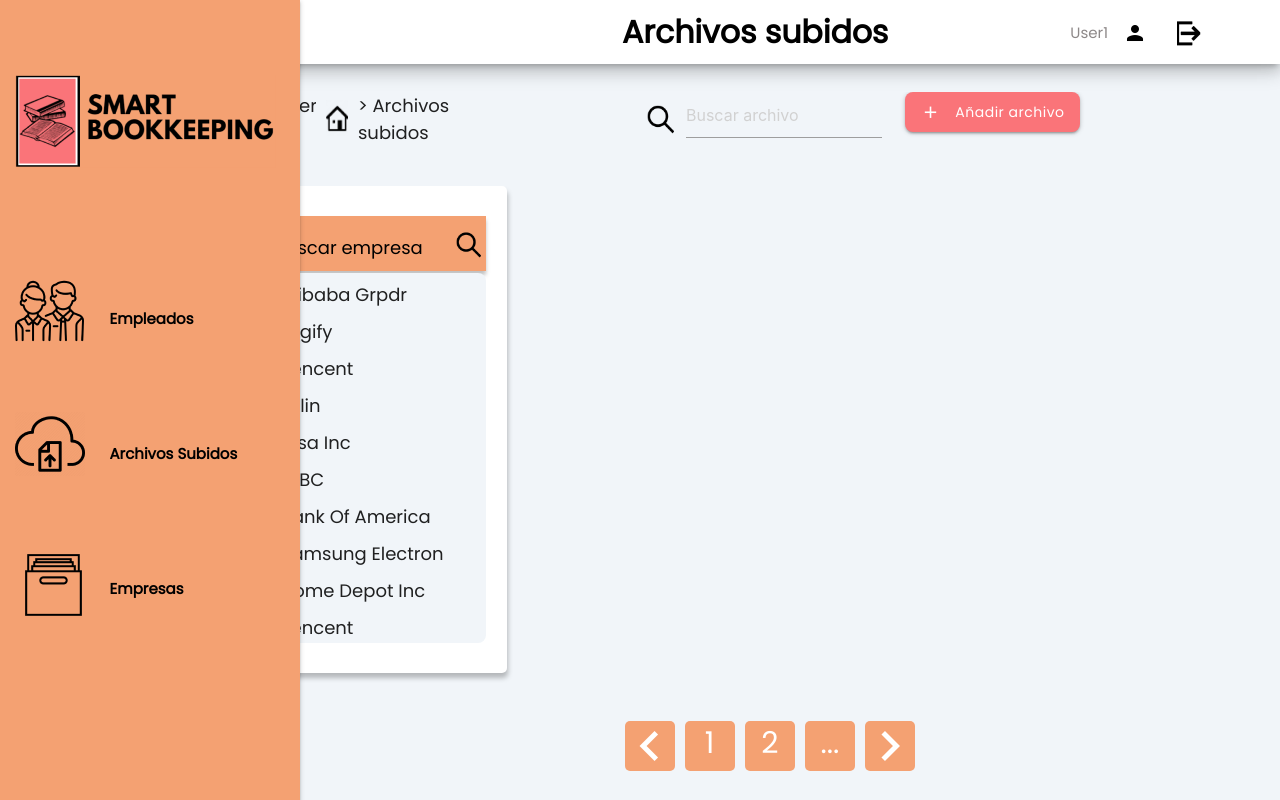
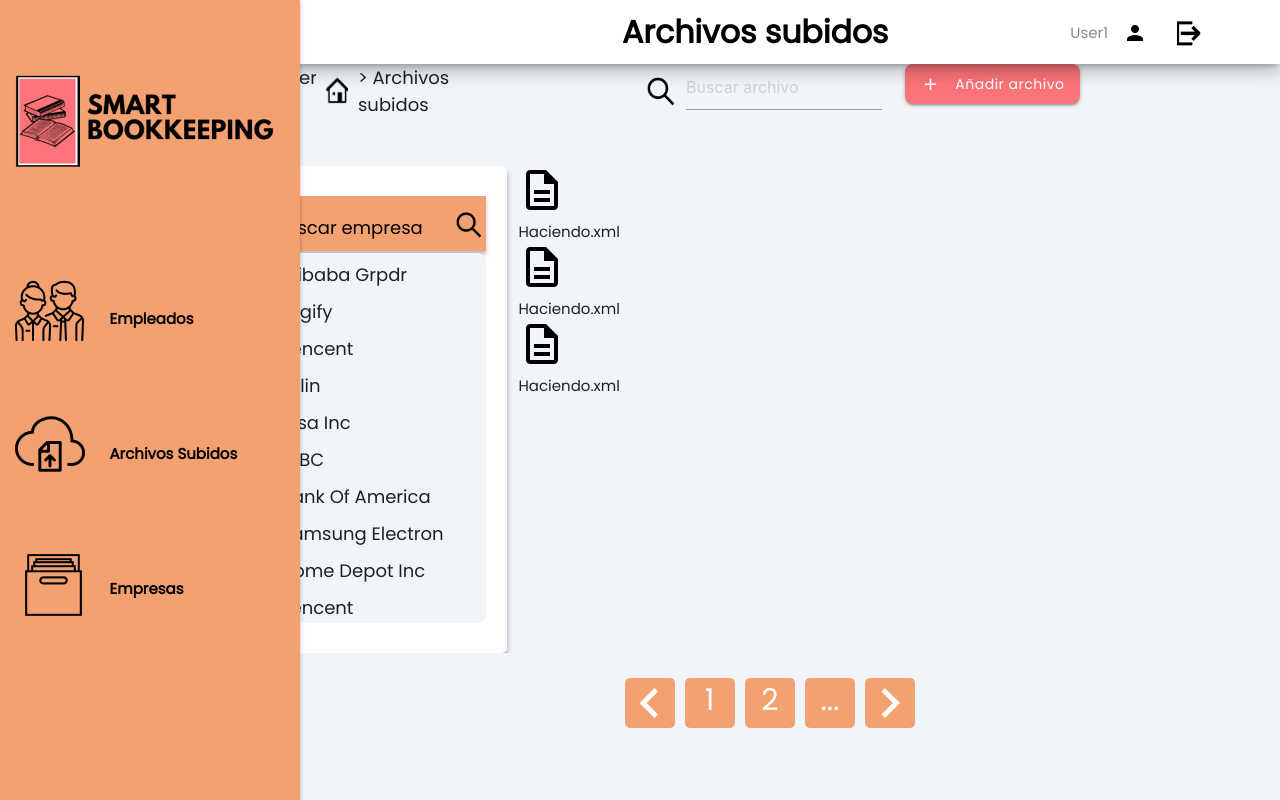
Before and after one commit to alemanjosh7/despacho-contable-ptc, a PHP site: page /views/archivos-subidos.html in a window 1280 px wide. Run offline with PHP 8.4, Linux system fonts and the light colour scheme.

Commit message:
terminando la mitad de la pagina archivos subidos

```diff
--- a/resources/css/styles.css
+++ b/resources/css/styles.css
@@ -399,3 +399,4 @@ footer {
   width: 30px;
   margin: 2px 5px 0 0;
 }
+/* Contenedor de archivos */
--- a/views/archivos-subidos.html
+++ b/views/archivos-subidos.html
@@ -92,7 +92,7 @@
         </ul>
     </header>
     <main>
-        <div class="row upload-files">
+        <div class="row upload-files-section">
             <!-- Parte de arriba donde muestra la parte de volver a la página de atrás y el buscador -->
             <div class="col s3">
                 <div class="direction">
@@ -115,7 +115,7 @@
             </div>
 
         </div>
-        <div class="row">
+        <div class="row upload-files">
             <div class="col s3 search-box">
                 <div class="wrapper">
                     <div class="search-input">
@@ -138,8 +138,34 @@
                     </div>
                 </div>
             </div>
-            <div class="col s12">
-                .
+            <div class="col s6 container">
+                <div class="file-container">
+                    <div class="file-name">
+                        <img src="../resources/icons/file-icon.png" alt="">
+                        <p class="title-name">Haciendo.xml</p>
+                    </div>
+                    <div class="file-options">
+
+                    </div>
+                </div>
+                <div class="file-container">
+                    <div class="file-name">
+                        <img src="../resources/icons/file-icon.png" alt="">
+                        <p class="title-name">Haciendo.xml</p>
+                    </div>
+                    <div class="file-options">
+
+                    </div>
+                </div>
+                <div class="file-container">
+                    <div class="file-name">
+                        <img src="../resources/icons/file-icon.png" alt="">
+                        <p class="title-name">Haciendo.xml</p>
+                    </div>
+                    <div class="file-options">
+
+                    </div>
+                </div>
             </div>
         </div>
     </main>
```
Also changed, not shown: resources/icons/file-icon.png (added).
